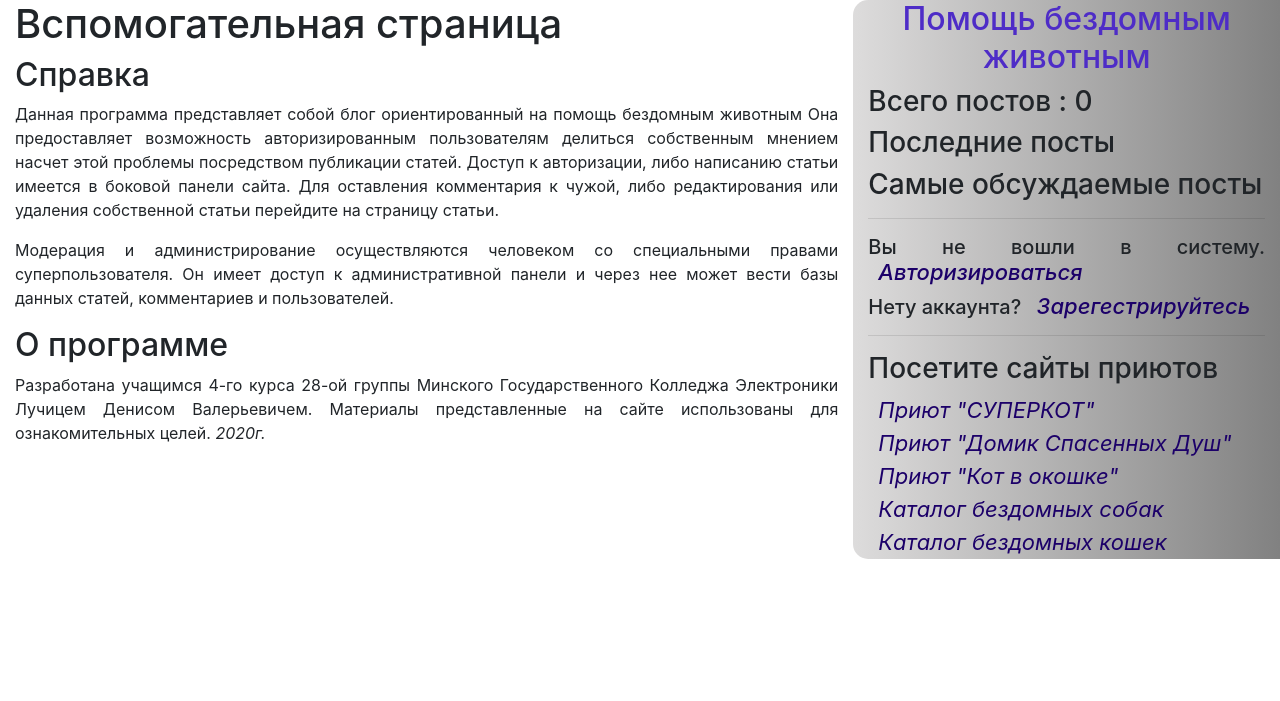
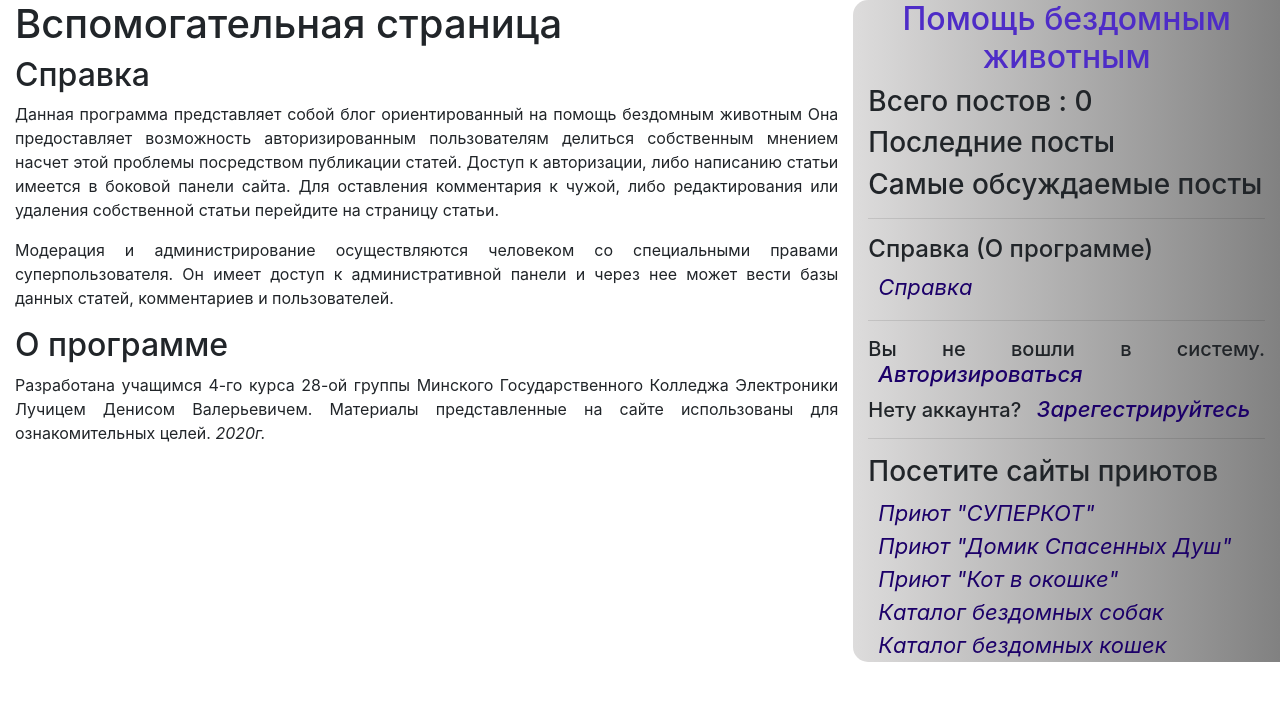
Before and after one commit to Avaaren/diplom_blog, a Django app: page /help/ in a window 1280 px wide. Shown: the top 701 px of the page. Run offline with Django 3.2, Linux system fonts and the light colour scheme; data that the repository does not hold is empty; some libraries are stand-ins or nearby versions.

Commit message:
Added logo

```diff
--- a/mysite/blog/templates/blog/base.html
+++ b/mysite/blog/templates/blog/base.html
@@ -27,17 +27,23 @@
                 {% endblock %}
             </div>
             <div class="col-md-4 sidebar">
+                <div class="logo">
+                    <h2 id='home_link'><a href="{% url 'blog:post_list' %}">Помощь бездомным животным</a></h2>
 
-                <h2 id='home_link'><a href="{% url 'blog:post_list' %}">Помощь бездомным животным</a></h2>
+                </div>
+                <!-- <h2 id='home_link'><a href="{% url 'blog:post_list' %}">Помощь бездомным животным</a></h2> -->
                 <h3>Всего постов : {% posts_count %}</h3>
                 <h3>Последние посты</h3>
                 {% show_latest_posts %}
                 <h3>Самые обсуждаемые посты</h3>
                 {% most_commented_posts as mcp %}
                 {% for post in mcp %}
-                        <a href="{{ post.get_absolute_url }}" class="sidebar-link">{{ post.title }}</a>
+                        <a href="{{ post.get_absolute_url }}" class="sidebar-link after">{{ post.title }}</a>
                 <br>
                 {% endfor %}
+                <hr>
+                <h4>Справка (О программе)</h4>
+                <a href="{% url 'blog:help' %}" class="sidebar-link">Справка</a>
                 <hr>
                 {% if request.user.is_authenticated %}
                 <h4>Вы зашли как {{ request.user }}</h4>
```
